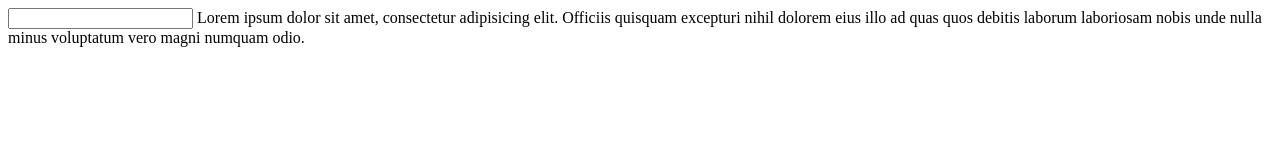
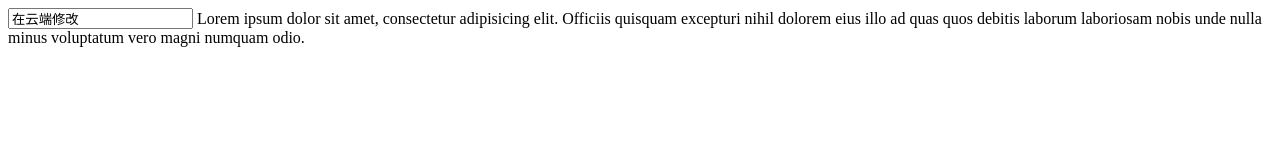
Before and after one commit to poison1996/monkey, a plain HTML site: page new_file.html in a window 1280 px wide. Drawn offline with Linux system fonts and the light colour scheme.

Commit message:
Update new_file.html
云端修改

```diff
--- a/new_file.html
+++ b/new_file.html
@@ -5,7 +5,8 @@
 		<title></title>
 	</head>
 	<body>
-		<input/>
+		<input value="在云端修改"/>
 		Lorem ipsum dolor sit amet, consectetur adipisicing elit. Officiis quisquam excepturi nihil dolorem eius illo ad quas quos debitis laborum laboriosam nobis unde nulla minus voluptatum vero magni numquam odio.
+
 	</body>
 </html>
```
